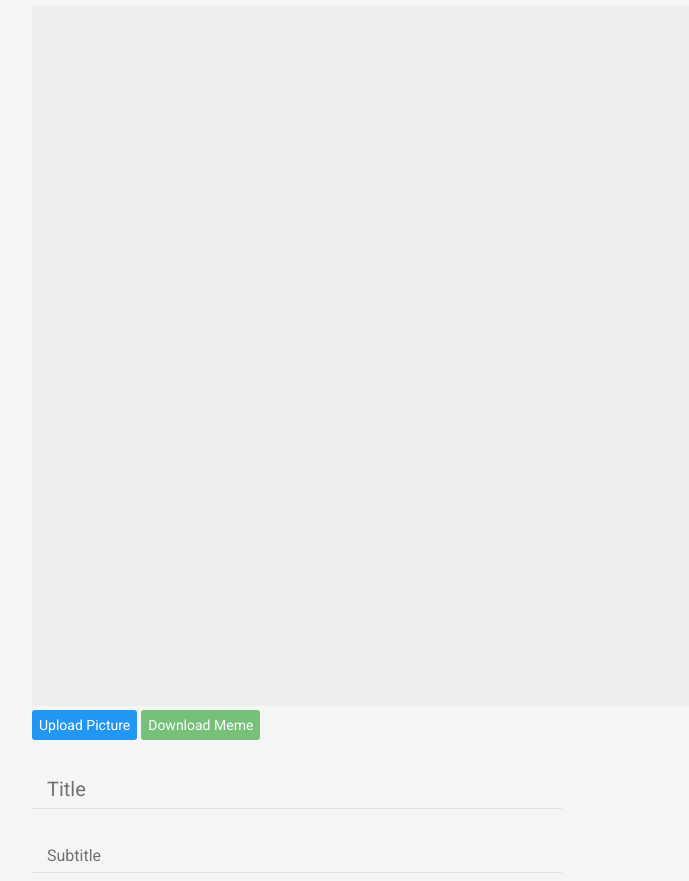
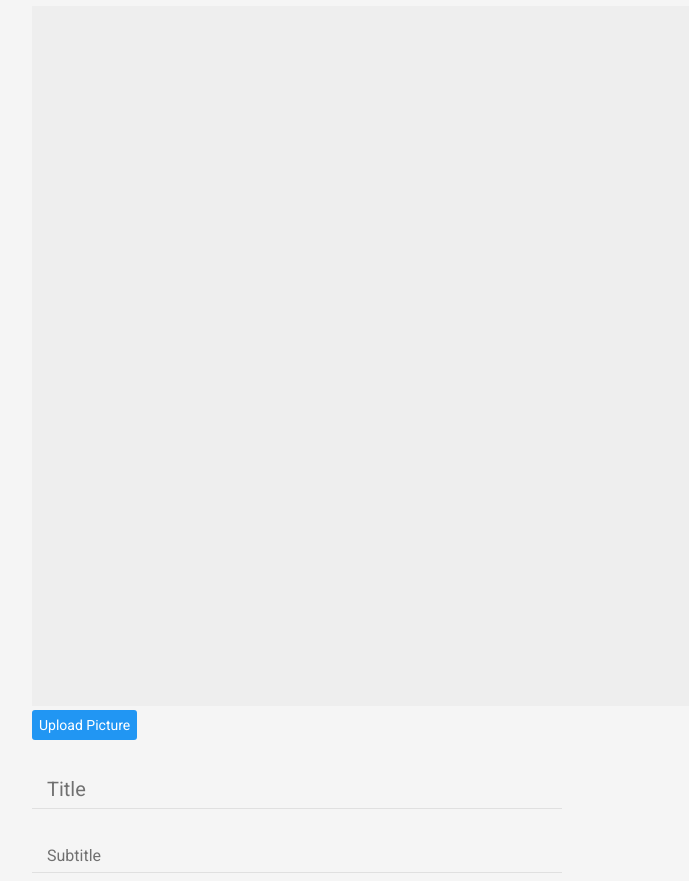
Before and after one commit to jayArnel/meme-generator-nodejs, a website: page index.html in a window 1280 px wide. Shown: the part 98-979 px from the top of the page, without its empty margins (108-797 px from the left). Drawn offline with nearby package versions, Linux system fonts and the light colour scheme.

Commit message:
edited download btn

```diff
--- a/index.html
+++ b/index.html
@@ -15,7 +15,7 @@
                 <div class="upload-and-download">
                     <input type="file" name="picture" accept="image/*" id="upload-meme" hidden />
                     <button class="upload">Upload Picture</button>
-                    <button class="download" disabled><a id="download">Download Meme</a></button>
+                    <a id="download" class="download" hidden>Download Meme</a>
                 </div>
                 <div class="text title">
                     <input type="text" name="title" autocomplete="off" required />
--- a/static/css/base.css
+++ b/static/css/base.css
@@ -11,7 +11,6 @@ body {
     display: flex;
     justify-content: center;
     align-items: flex-start;
-    height: 100vh;
 }
 
 body,
@@ -37,16 +36,18 @@ form {
 .upload,
 .download {
     background-color: #2196F3;
+    display: inline-block;
     padding: 7px;
+    text-decoration: none;
     font-size: 14px;
     color: #FFF;
     border: 0;
     border-radius: 3px;
+    cursor: pointer;
 }
 
-button[disabled] {
-    opacity: 0.75;
-    cursor: not-allowed;
+.download[hidden] {
+    display: none;
 }
 
 .download {
@@ -100,7 +101,7 @@ button[disabled] {
 }
 
 .annoyance {
-    position: absolute;
+    position: fixed;
 }
 
 .awesome-face {
```
